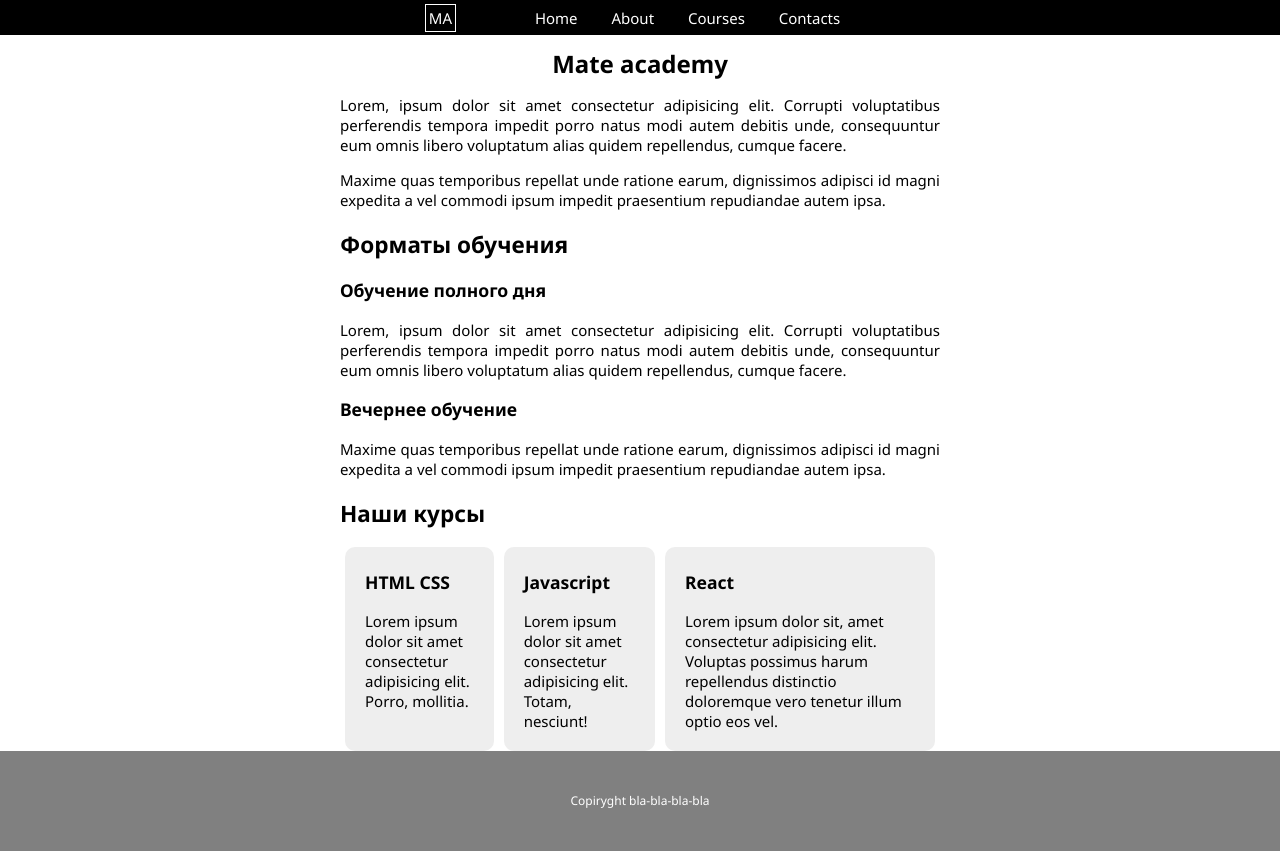
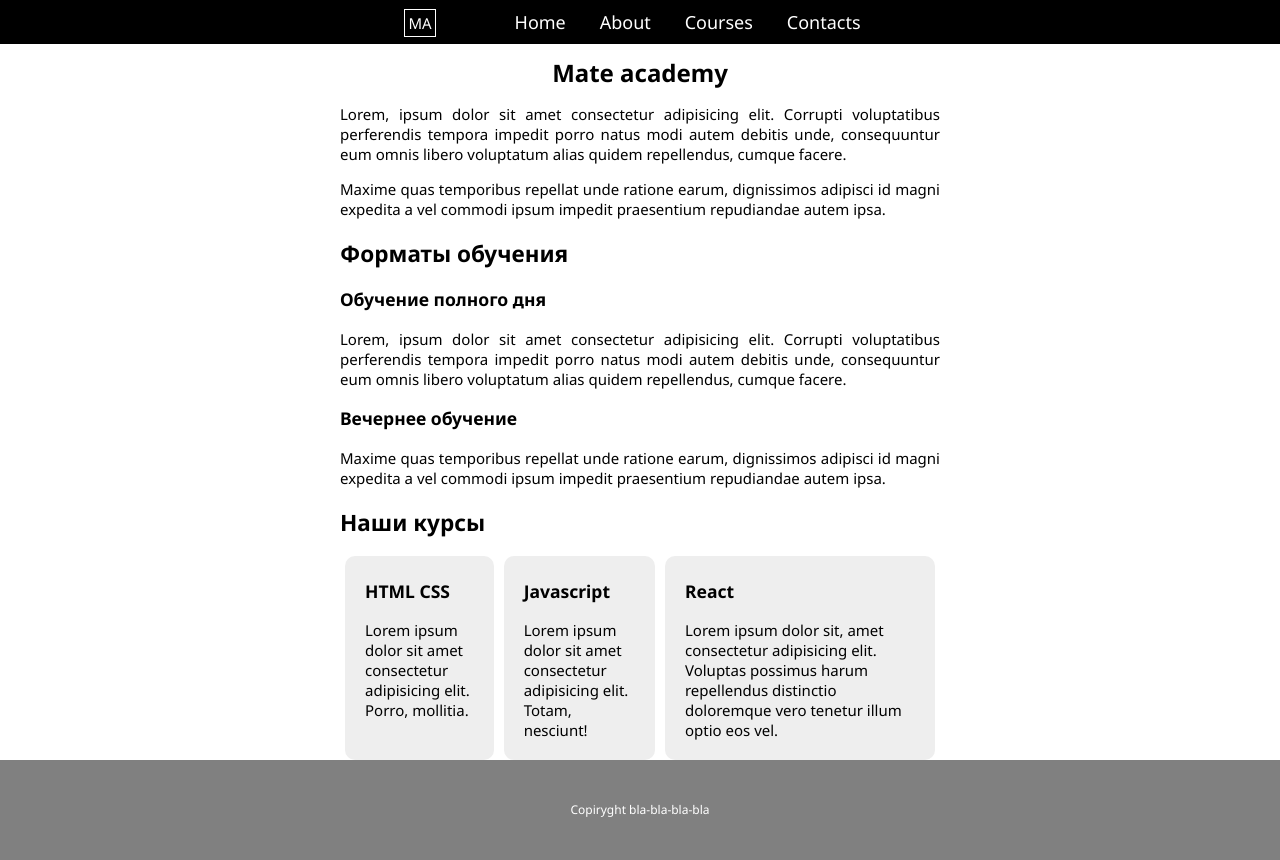
Before and after one commit to DexterAkaGrich/HTML-CSS-basics, a plain HTML site: page Third-fourth lesson/index.html in a window 1280 px wide. Drawn offline with Linux system fonts and the light colour scheme.

Commit message:
inline blocks

```diff
--- a/Third-fourth lesson/style.css
+++ b/Third-fourth lesson/style.css
@@ -12,6 +12,7 @@ body {
 }
 
 .logo {
+    display: inline-block;
     margin-right: 60px;
     border: 1px solid #fff;
     padding: 3px;
@@ -20,19 +21,21 @@ body {
 
 .header {
     font-size: 1.25rem;
-    padding: 0.5em 0;
+    /* padding: 0.5em 0; */
     text-align: center;
     background-color: black;
 }
 
 .nav {
-    display: inline;
+    display: inline-block;
 }
 .nav__link {
-    margin: 0 1em;
+    display: inline-block;
+    font-size: 18px;
+    margin: 0 10px;
+    padding: 10px 5px;
     color: white;
     text-decoration: none;
-
 }
 .container {
     font-size: 1.25rem;
```
